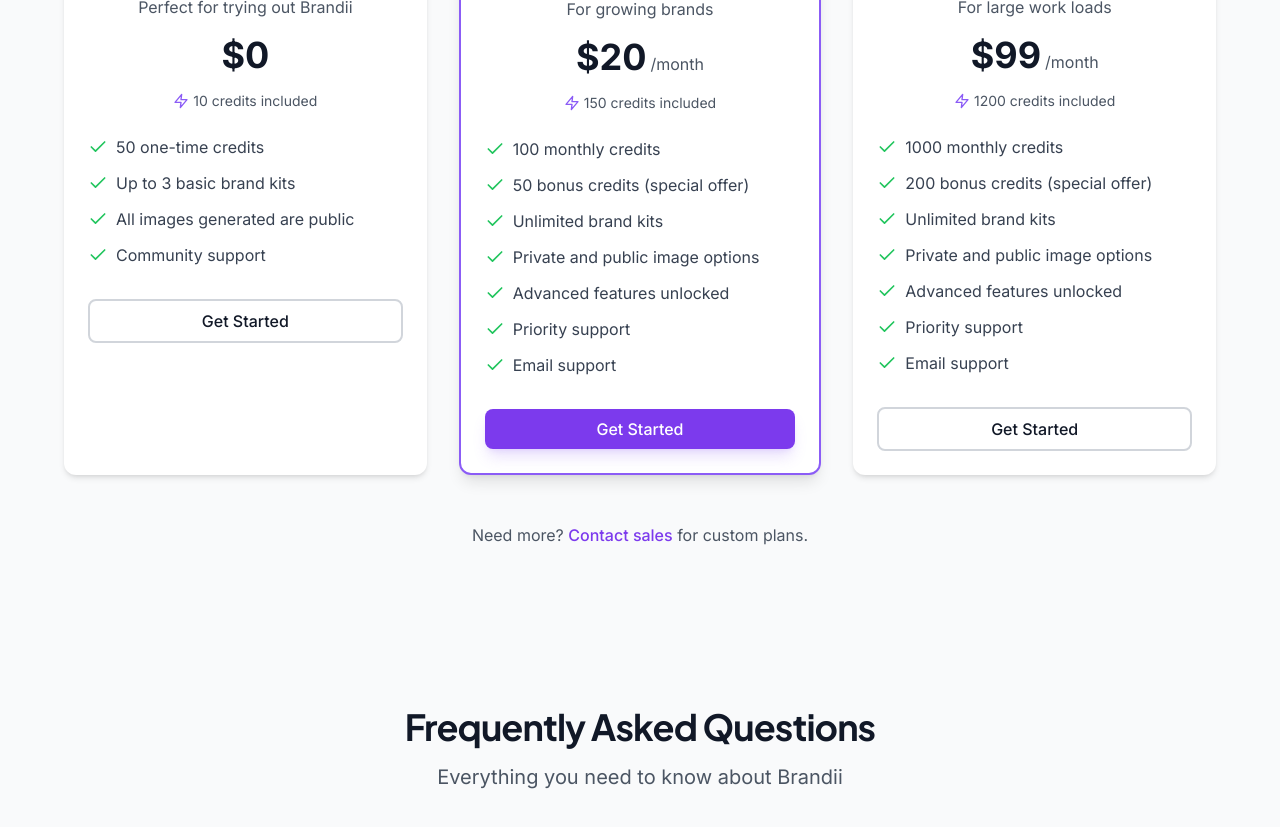
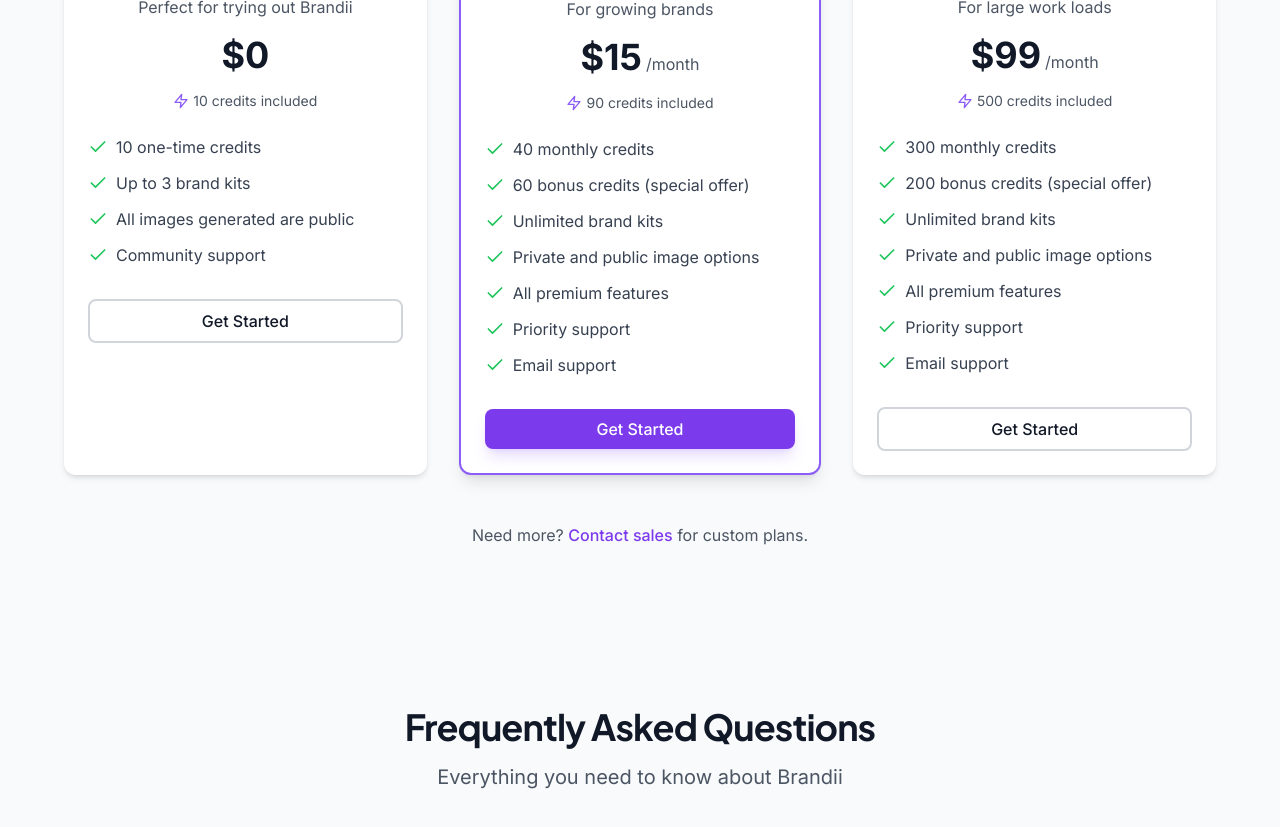
Before and after one commit to immersivera/brandii, a React (Vite) app: page / in a window 1280 px wide. Shown: the part 3280-4107 px from the top of the page. Built offline with nearby package versions, Linux system fonts and the light colour scheme; no server answers.

Commit message:
update: adjust pricing and feature details across subscription tiers

```diff
--- a/src/pages/HomePage.tsx
+++ b/src/pages/HomePage.tsx
@@ -386,8 +386,8 @@ export const HomePage: React.FC = () => {
                 description: 'Perfect for trying out Brandii',
                 monthlyCredits: 10,
                 features: [
-                  '50 one-time credits',
-                  'Up to 3 basic brand kits',
+                  '10 one-time credits',
+                  'Up to 3 brand kits',
                   'All images generated are public',
                   'Community support',
                 ],
@@ -396,15 +396,15 @@ export const HomePage: React.FC = () => {
               },
               {
                 name: 'Pro',
-                price: 20,
+                price: 15,
                 description: 'For growing brands',
-                monthlyCredits: 150,
+                monthlyCredits: 90,
                 features: [
-                  '100 monthly credits',
-                  '50 bonus credits (special offer)',
+                  '40 monthly credits',
+                  '60 bonus credits (special offer)',
                   'Unlimited brand kits',
                   'Private and public image options',
-                  'Advanced features unlocked',
+                  'All premium features',
                   'Priority support',
                   'Email support'
                 ],
@@ -415,13 +415,13 @@ export const HomePage: React.FC = () => {
                 name: 'Elite',
                 price: 99,
                 description: 'For large work loads',
-                monthlyCredits: 1200,
+                monthlyCredits: 500,
                 features: [
-                  '1000 monthly credits',
+                  '300 monthly credits',
                   '200 bonus credits (special offer)',
                   'Unlimited brand kits',
                   'Private and public image options',
-                  'Advanced features unlocked',
+                  'All premium features',
                   'Priority support',
                   'Email support'
                 ],
--- a/src/pages/ProfilePage.tsx
+++ b/src/pages/ProfilePage.tsx
@@ -440,11 +440,11 @@ export const ProfilePage: React.FC = () => {
                                 <>
                                   <li className="flex items-center gap-2 text-sm">
                                     <Zap className="h-4 w-4 text-brand-500 min-w-4" />
-                                    50 bonus credits (special offer)
+                                    60 bonus credits (special offer)
                                   </li>
                                   <li className="flex items-center gap-2 text-sm">
                                     <Zap className="h-4 w-4 text-brand-500 min-w-4" />
-                                    Premium features unlocked
+                                    All premium features
                                   </li>
                                   <li className="flex items-center gap-2 text-sm">
                                     <Zap className="h-4 w-4 text-brand-500 min-w-4" />
```
